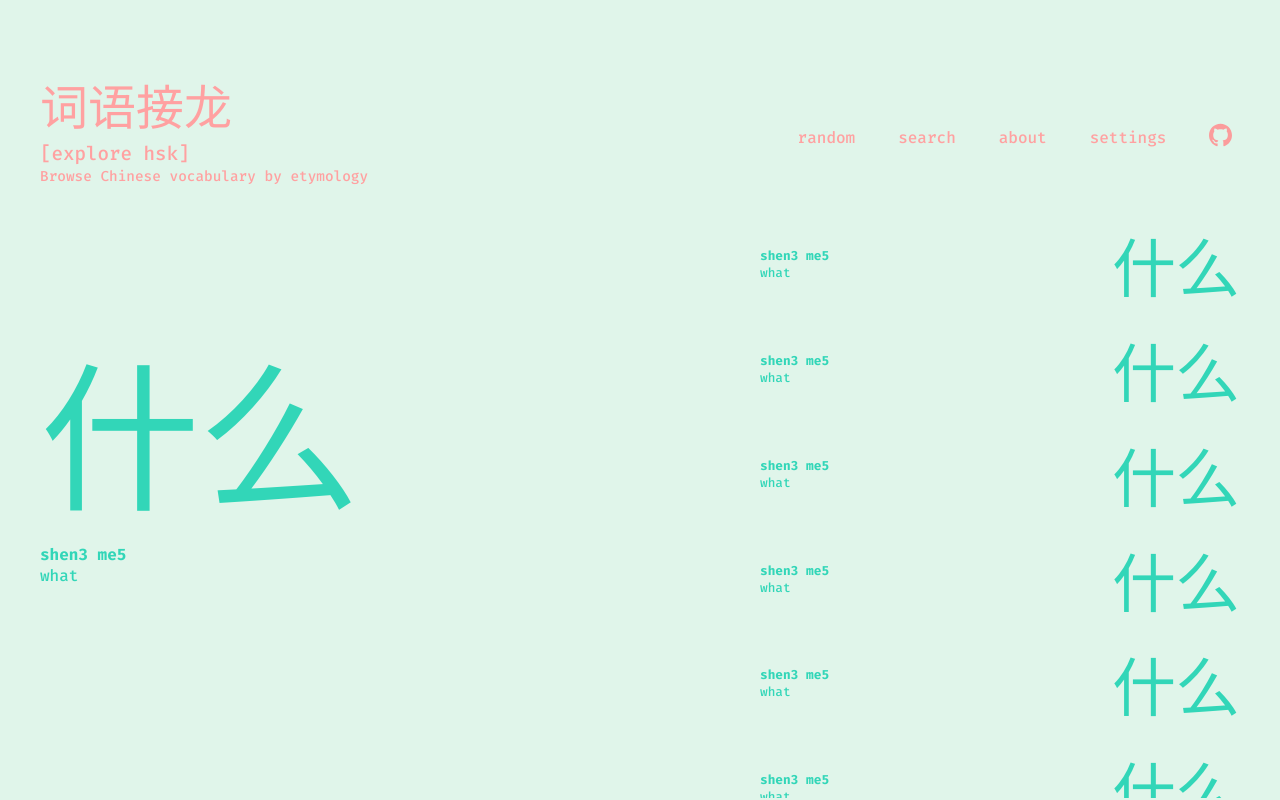
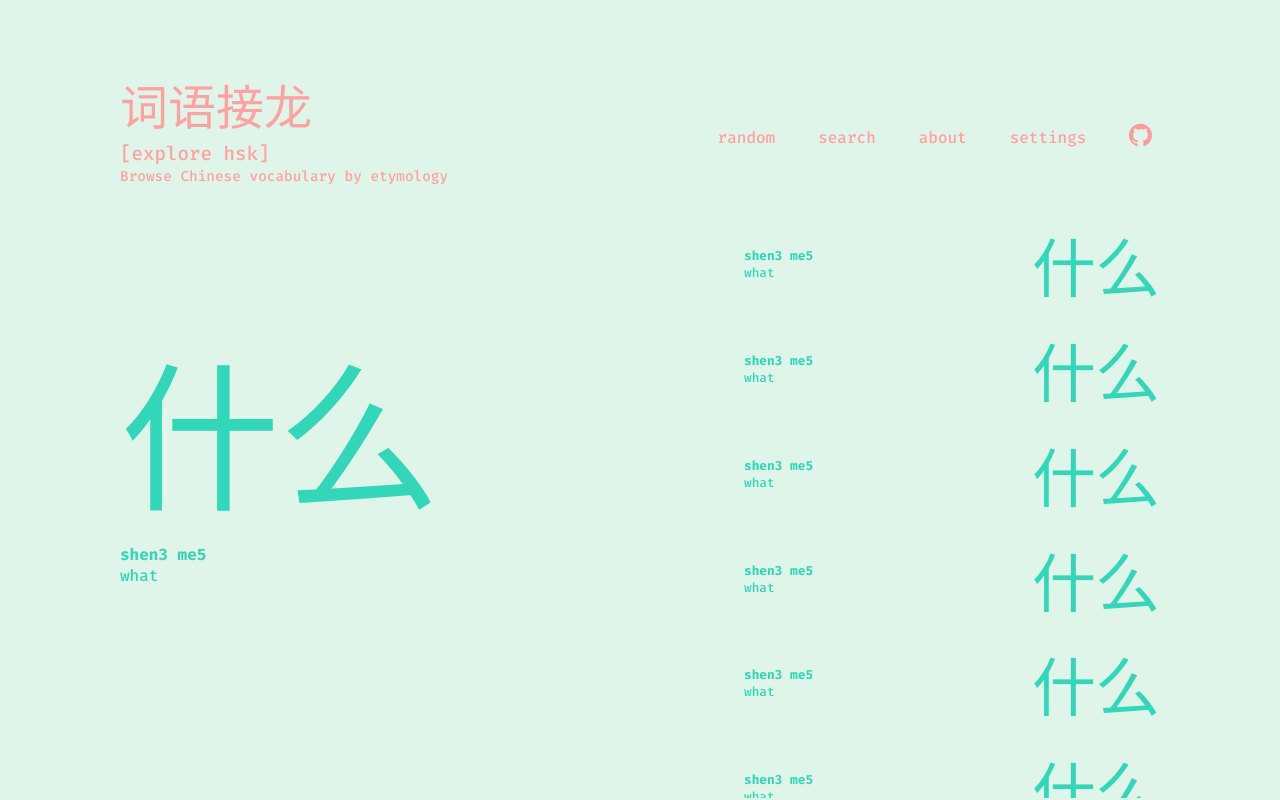
Before and after one commit to syltruong/explorehsk, a React (Create React App) app in the folder frontend-react/: page / in a window 1280 px wide. Built offline with nearby package versions, Linux system fonts and the light colour scheme.

Commit message:
add padding for desktop

```diff
--- a/frontend-react/src/App.css
+++ b/frontend-react/src/App.css
@@ -21,6 +21,7 @@ body {
 
     #app-container {
         margin: 0 auto;
+        padding: 0 5em;
         padding-top: 4em;
         max-width: 1200px;
     }
```
